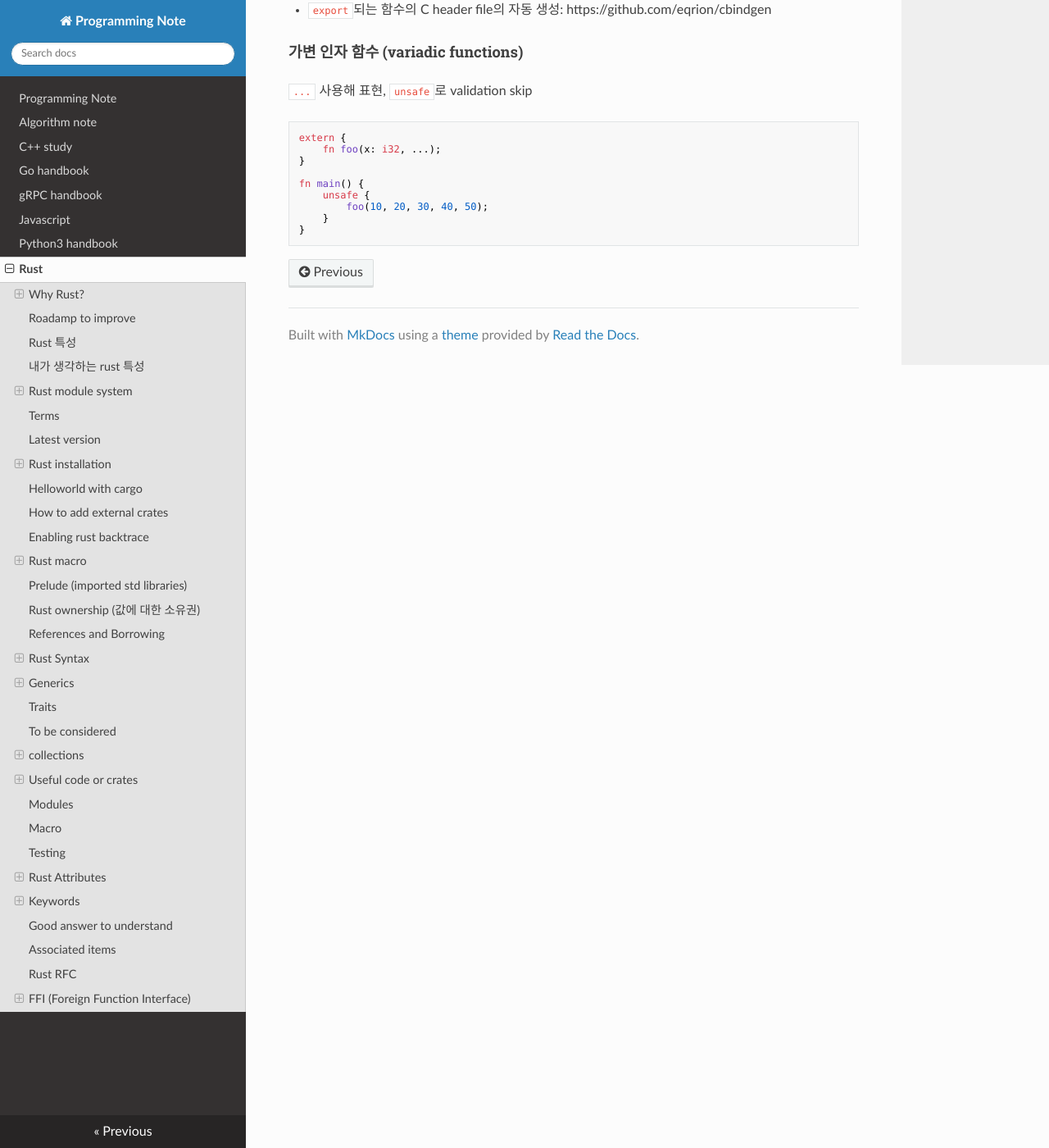
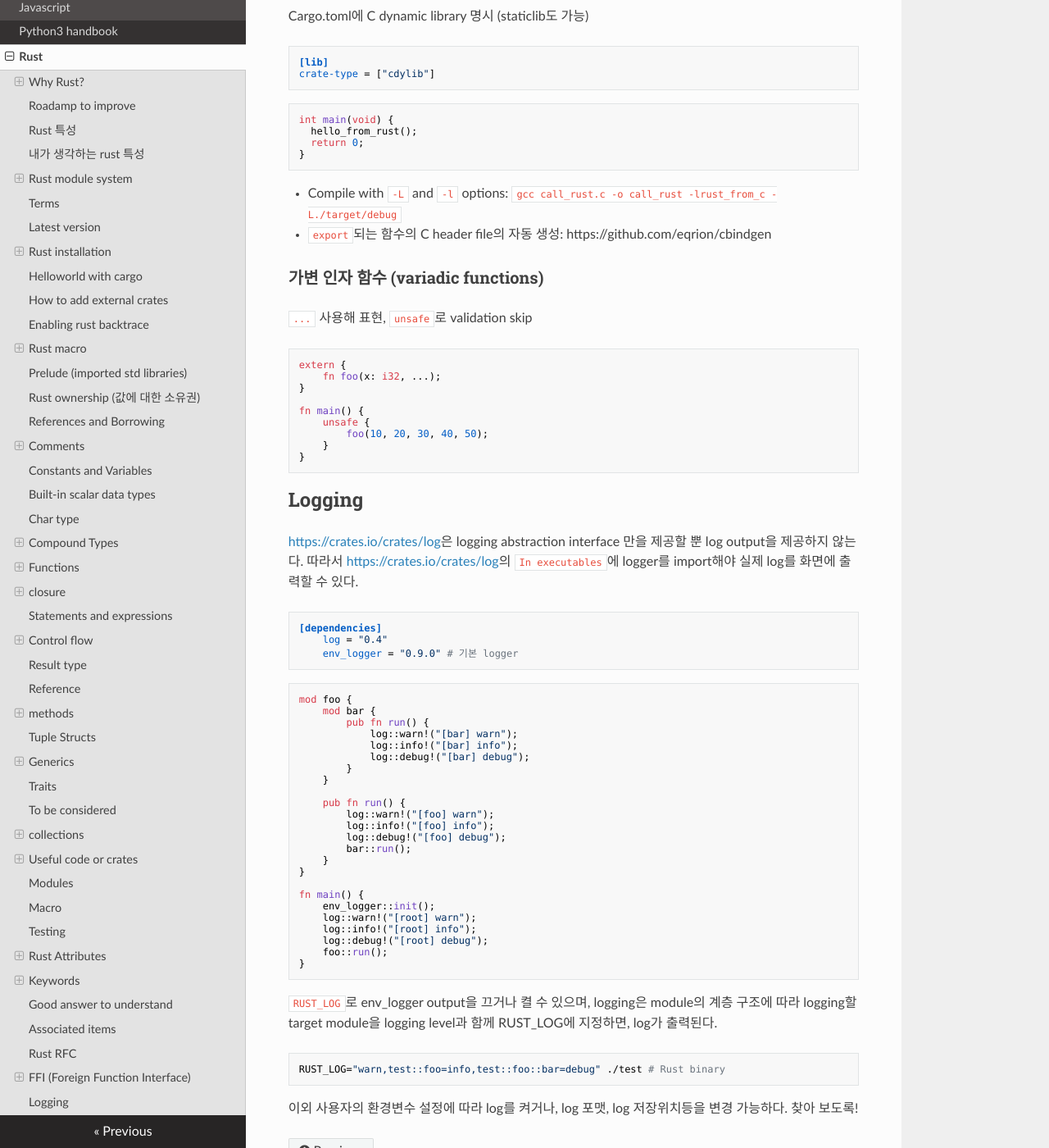
Before and after one commit to neoul/programming-note, an MkDocs documentation site: the page built from docs/rust.md, in a window 1280 px wide and 1400 px high, scrolled down 38835 px. Shown: the whole window at 82% size. Built offline with MkDocs 1.6.1, drawn with Linux system fonts in a browser that asks for light colours; nearby versions of some CDN libraries; some of the changed text lies outside the part shown.

Commit message:
added rust logging facilities

````diff
--- a/docs/rust.md
+++ b/docs/rust.md
@@ -39,32 +39,31 @@ A language empowering everyone to build reliable and efficient software.
   - [Prelude (imported std libraries)](#prelude-imported-std-libraries)
   - [Rust ownership (값에 대한 소유권)](#rust-ownership-값에-대한-소유권)
   - [References and Borrowing](#references-and-borrowing)
-  - [Rust Syntax](#rust-syntax)
-    - [Comments](#comments)
+  - [Comments](#comments)
     - [Document comments](#document-comments)
-    - [Constants and Variables](#constants-and-variables)
-    - [Built-in scalar data types](#built-in-scalar-data-types)
-    - [Char type](#char-type)
-    - [Compound Types](#compound-types)
+  - [Constants and Variables](#constants-and-variables)
+  - [Built-in scalar data types](#built-in-scalar-data-types)
+  - [Char type](#char-type)
+  - [Compound Types](#compound-types)
     - [Tuple Type](#tuple-type)
     - [Array Type](#array-type)
     - [&str과 String Type](#str과-string-type)
-    - [Functions](#functions)
+  - [Functions](#functions)
     - [Diverging functions](#diverging-functions)
     - [Associated function indication `::`](#associated-function-indication-)
-    - [closure](#closure)
-      - [Call chaining using closure](#call-chaining-using-closure)
-    - [Statements and expressions](#statements-and-expressions)
-    - [Control flow](#control-flow)
-      - [`if..else`:](#ifelse)
-      - [`loop`, `while` and `for`](#loop-while-and-for)
-      - [`match`](#match)
-    - [Result type](#result-type)
-    - [Reference](#reference)
-    - [methods](#methods)
-      - [Field Init Shorthand](#field-init-shorthand)
-      - [Struct Update Syntax](#struct-update-syntax)
-    - [Tuple Structs](#tuple-structs)
+  - [closure](#closure)
+    - [Call chaining using closure](#call-chaining-using-closure)
+  - [Statements and expressions](#statements-and-expressions)
+  - [Control flow](#control-flow)
+    - [`if..else`:](#ifelse)
+    - [`loop`, `while` and `for`](#loop-while-and-for)
+    - [`match`](#match)
+  - [Result type](#result-type)
+  - [Reference](#reference)
+  - [methods](#methods)
+    - [Field Init Shorthand](#field-init-shorthand)
+    - [Struct Update Syntax](#struct-update-syntax)
+  - [Tuple Structs](#tuple-structs)
   - [Generics](#generics)
     - [Generic Type](#generic-type)
     - [Generic functions](#generic-functions)
@@ -95,6 +94,11 @@ A language empowering everyone to build reliable and efficient software.
   - [Good answer to understand](#good-answer-to-understand)
   - [Associated items](#associated-items)
   - [Rust RFC](#rust-rfc)
+  - [FFI (Foreign Function Interface)](#ffi-foreign-function-interface)
+    - [Calling foreign functions](#calling-foreign-functions)
+    - [Calling Rust code from C](#calling-rust-code-from-c)
+    - [가변 인자 함수 (variadic functions)](#가변-인자-함수-variadic-functions)
+  - [Logging](#logging)
 
 ## Why Rust?
 
@@ -536,10 +540,7 @@ fn change(some_string: &mut String) {
 > Note: The opposite of referencing by using & is dereferencing, which is accomplished with the dereference operator, `*`. We’ll see some uses of the dereference operator in Chapter 8 and discuss details of dereferencing in Chapter 15.
 
 
-
-## Rust Syntax
-
-### Comments
+## Comments
 
 In Rust, the idiomatic comment style starts a comment with two slashes, and the comment continues until the end of the line.
 
@@ -578,7 +579,7 @@ Another style of doc comment, `//!`, is used to describe the crate introduction.
 
 > [[FIXME] document comments 다시 읽기](https://doc.rust-lang.org/book/ch14-02-publishing-to-crates-io.html)
 
-### Constants and Variables
+## Constants and Variables
 
 - A value is not assigned, it is binded to a variable. python과 같은 bind 개념을 차용함
 - Constants must be computed at compile time.
@@ -625,7 +626,7 @@ spaces = spaces.len(); // cause an error
 const THREE_HOURS_IN_SECONDS: u32 = 60 * 60 * 3;
 ```
 
-### Built-in scalar data types
+## Built-in scalar data types
 
 Rust에서 지원하는 scalar data type은 다음과 같다.
 
@@ -693,7 +694,7 @@ let z = 'ℤ';
 let heart_eyed_cat = '😻';
 ```
 
-### Char type
+## Char type
 
 - Rust’s `char` type is four bytes in size and represents a Unicode Scalar Value.
 - Unicode Scalar Values range from `U+0000` to `U+D7FF` and `U+E000` to `U+10FFFF` inclusive.
@@ -701,7 +702,7 @@ let heart_eyed_cat = '😻';
 - Char literals use single quotes.`'C'`
 - [Storing UTF-8 Encoded Text with Strings](https://doc.rust-lang.org/book/ch08-02-strings.html#storing-utf-8-encoded-text-with-strings)
 
-### Compound Types
+## Compound Types
 
 Compound types can group multiple values into one type. Rust has two primitive compound types: tuples and arrays.
 
@@ -754,7 +755,7 @@ a[1] = 100;
 
 - &str as a pointer to immutable string data. String literals are all of type &str.
 
-### Functions
+## Functions
 
 - `fn` keyward를 사용
 - All letters of function names and variables are lowercase and underscores (`_`) separate words.
@@ -819,7 +820,7 @@ let mut guess = String::new();
 The `::` syntax in the `::new` line indicates that new is an associated function of the String type. An associated function is a function that’s implemented on a type, in this case String.
 
 
-### closure
+## closure
 
 Closures are functions that can capture the enclosing environment. For example, a closure that captures the x variable:
 
@@ -921,7 +922,7 @@ let sum_of_squared_odd_numbers: u32 =
 println!("functional Approach: {}", sum_of_squared_odd_numbers);
 ```
 
-#### Call chaining using closure
+### Call chaining using closure
 
 ```rust
 // call chaining using closure
@@ -939,7 +940,7 @@ println!("functional Approach: {}", sum_of_squared_odd_numbers);
 
 
 
-### Statements and expressions
+## Statements and expressions
 
 Rust는 Statement와 expression의 구분이 다음과 같이 명확함.
 
@@ -967,9 +968,9 @@ fn main() {
 }
 ```
 
-### Control flow
-
-#### `if..else`:
+## Control flow
+
+### `if..else`:
 
 - condition은 반드시 boolean을 반환해야 함
 - parenthesis `()` 는 사용안함
@@ -1006,7 +1007,7 @@ let number = if condition > 4 {
 println!("The value of number is: {}", number); // 5
 ```
 
-#### `loop`, `while` and `for`
+### `loop`, `while` and `for`
 
 ```rust
 loop {
@@ -1036,7 +1037,7 @@ for number in (1..4).rev() {
 println!("LIFTOFF!!!");
 ```
 
-#### `match`
+### `match`
 
 ```rust
 fn main() {
@@ -1221,7 +1222,7 @@ fn main() {
 }
 ```
 
-### Result type
+## Result type
 
 Rust는 result type은 열거형(enumerations)의 에러처리 정보
 
@@ -1239,10 +1240,10 @@ pub enum Result<T, E> {
 }
 ```
 
-### Reference
-
-
-### methods
+## Reference
+
+
+## methods
 
 Rust는 다음과 같이 struct와 method를 정의한다.
 
@@ -1302,7 +1303,7 @@ fn main() {
 - Associated Function은 struct에 대한 namespace syntax(`::`)로 접근/사용 가능
 - 다수의 impl block 사용 가능
 
-#### Field Init Shorthand
+### Field Init Shorthand
 
 생성함수에서 field name과 function argument을 동일하게 입력하여 짧게 쓰는 방법
 
@@ -1317,7 +1318,7 @@ fn build_user(email: String, username: String) -> User {
 }
 ```
 
-#### Struct Update Syntax
+### Struct Update Syntax
 
 앞서 사용한 인스턴스의 값을 사용해 구조체 업데이트하는 방법
 
@@ -1337,7 +1338,7 @@ fn main() {
 
 > Note that the struct update syntax uses = like an assignment; this is because it moves the data, just as we saw in the [“Ways Variables and Data Interact: Move”](https://doc.rust-lang.org/book/ch04-01-what-is-ownership.html#ways-variables-and-data-interact-move) section. In this example, we can no longer use user1 after creating user2 because the String in the username field of user1 was moved into user2. The types of active and sign_in_count are types that implement the Copy trait, so the behavior we discussed in the [“Stack-Only Data: Copy”](https://doc.rust-lang.org/book/ch04-01-what-is-ownership.html#stack-only-data-copy) section would apply.
 
-### Tuple Structs
+## Tuple Structs
 
 - Tuple과 유사한 구조체로 filed name이 없이 field type만을 정의한 구조체
 - Named tuple
@@ -2059,7 +2060,7 @@ int main(void) {
 - Compile with `-L` and `-l` options: `gcc call_rust.c -o call_rust -lrust_from_c -L./target/debug`
 - `export`되는 함수의 C header file의 자동 생성: https://github.com/eqrion/cbindgen
 
-#### 가변 인자 함수 (variadic functions)
+### 가변 인자 함수 (variadic functions)
 
 `...` 사용해 표현, `unsafe`로 validation skip
 
@@ -2074,3 +2075,50 @@ fn main() {
     }
 }
 ```
+
+## Logging
+
+[https://crates.io/crates/log](https://crates.io/crates/log)은 logging abstraction interface 만을 제공할 뿐 log output을 제공하지 않는다.
+따라서 [https://crates.io/crates/log](https://crates.io/crates/log)의 `In executables`에 logger를 import해야 실제 log를 화면에 출력할 수 있다.
+
+```toml
+[dependencies]
+    log = "0.4"
+    env_logger = "0.9.0" # 기본 logger
+```
+
+```rust
+mod foo {
+    mod bar {
+        pub fn run() {
+            log::warn!("[bar] warn");
+            log::info!("[bar] info");
+            log::debug!("[bar] debug");
+        }
+    }
+
+    pub fn run() {
+        log::warn!("[foo] warn");
+        log::info!("[foo] info");
+        log::debug!("[foo] debug");
+        bar::run();
+    }
+}
+
+fn main() {
+    env_logger::init();
+    log::warn!("[root] warn");
+    log::info!("[root] info");
+    log::debug!("[root] debug");
+    foo::run();
+}
+```
+
+`RUST_LOG`로 env_logger output을 끄거나 켤 수 있으며, logging은 module의 계층 구조에 따라
+logging할 target module을 logging level과 함께 RUST_LOG에 지정하면, log가 출력된다.
+
+```bash
+RUST_LOG="warn,test::foo=info,test::foo::bar=debug" ./test # Rust binary
+```
+
+이외 사용자의 환경변수 설정에 따라 log를 켜거나, log 포맷, log 저장위치등을 변경 가능하다. 찾아 보도록!
````
Also changed, not shown: 3 other files.
